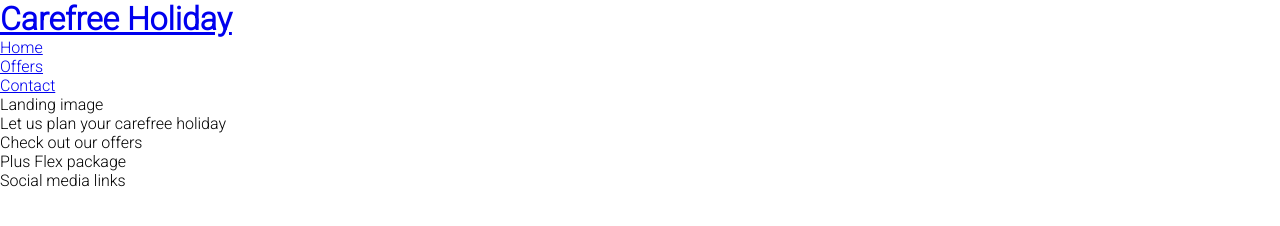
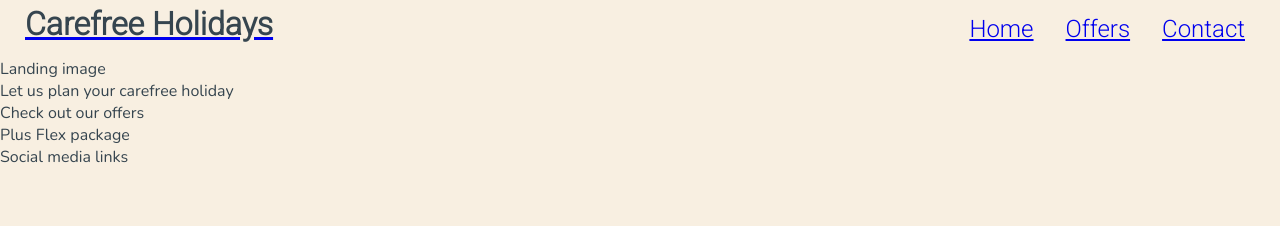
Before and after one commit to AdrianaStoi/carefree-holidays, a plain HTML site: page index.html in a window 1280 px wide. Drawn offline with nearby package versions, Linux system fonts and the light colour scheme.

Commit message:
Add style for logo, nav links and background color for body

```diff
--- a/assets/css/style.css
+++ b/assets/css/style.css
@@ -8,7 +8,34 @@
 }
 
 body {
+    font-family: Nunito, sans-serif;
+    font-weight: 500;
+    color: #36454f;
+    background: #f8efe1;
+}
+
+h1 {
     font-family: Roboto, sans-serif;
-    font-weight: 300;
+    font-size: 200%;
+    color: #36454f;
+}
+
+.nav-bar {
+    display: flex;
+    list-style: none;
+    margin-left: 20px;
+    padding: 5px;
+    justify-content: space-between;
+}
+
+.nav-links {
+    display: flex;
+    gap: 2rem;
+    list-style: none;
+    margin-right: 20px;
+    padding: 10px;
+    font-family: Roboto, sans-serif;
+    font-size: 150%;
+    color: #36454f;
 
 }
--- a/index.html
+++ b/index.html
@@ -12,12 +12,12 @@
 </head>
 
 <body>
-    <header>
+    <header class="nav-bar">
         <a href="index.html">
-            <h1>Carefree Holiday</h1>
+            <h1 id="logo-text">Carefree Holidays</h1>
         </a>
         <nav>
-            <ul>
+            <ul class="nav-links">
                 <li>
                     <a href="index.html">Home</a>
                 </li>
```
